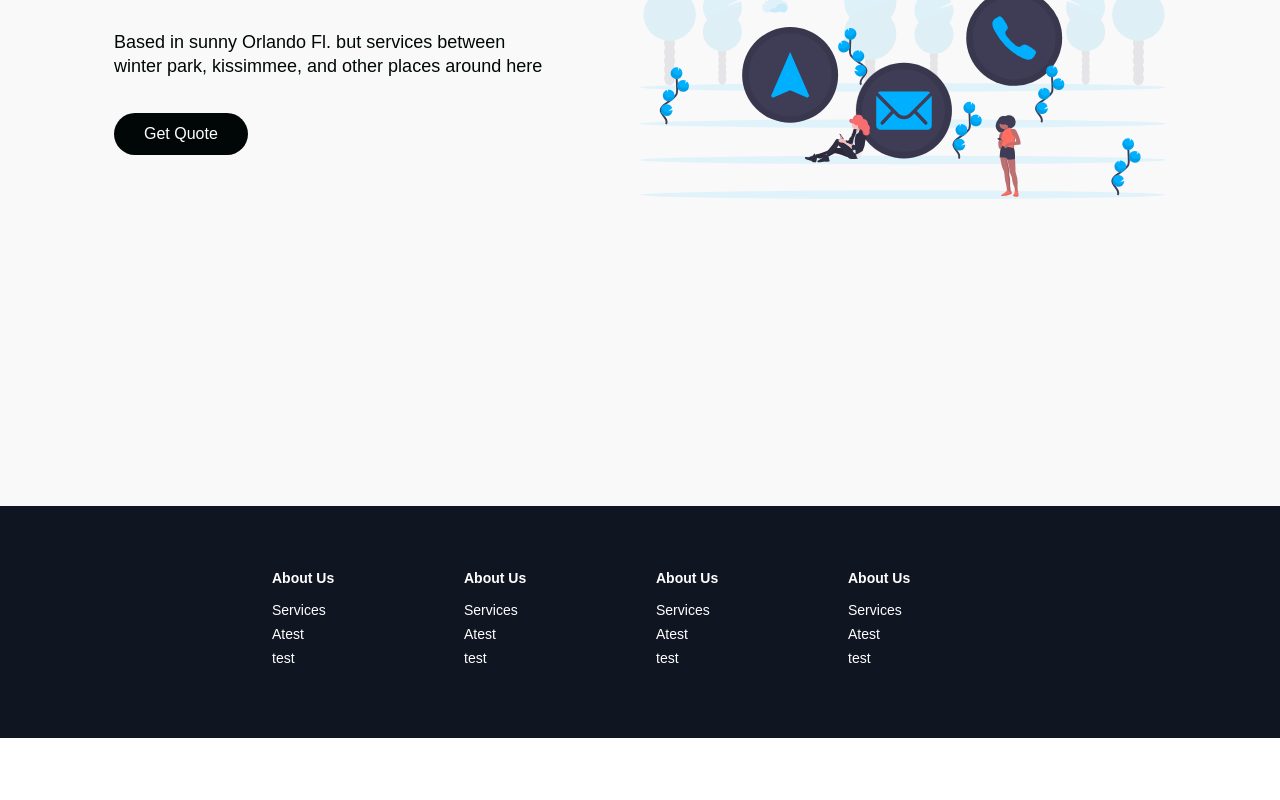
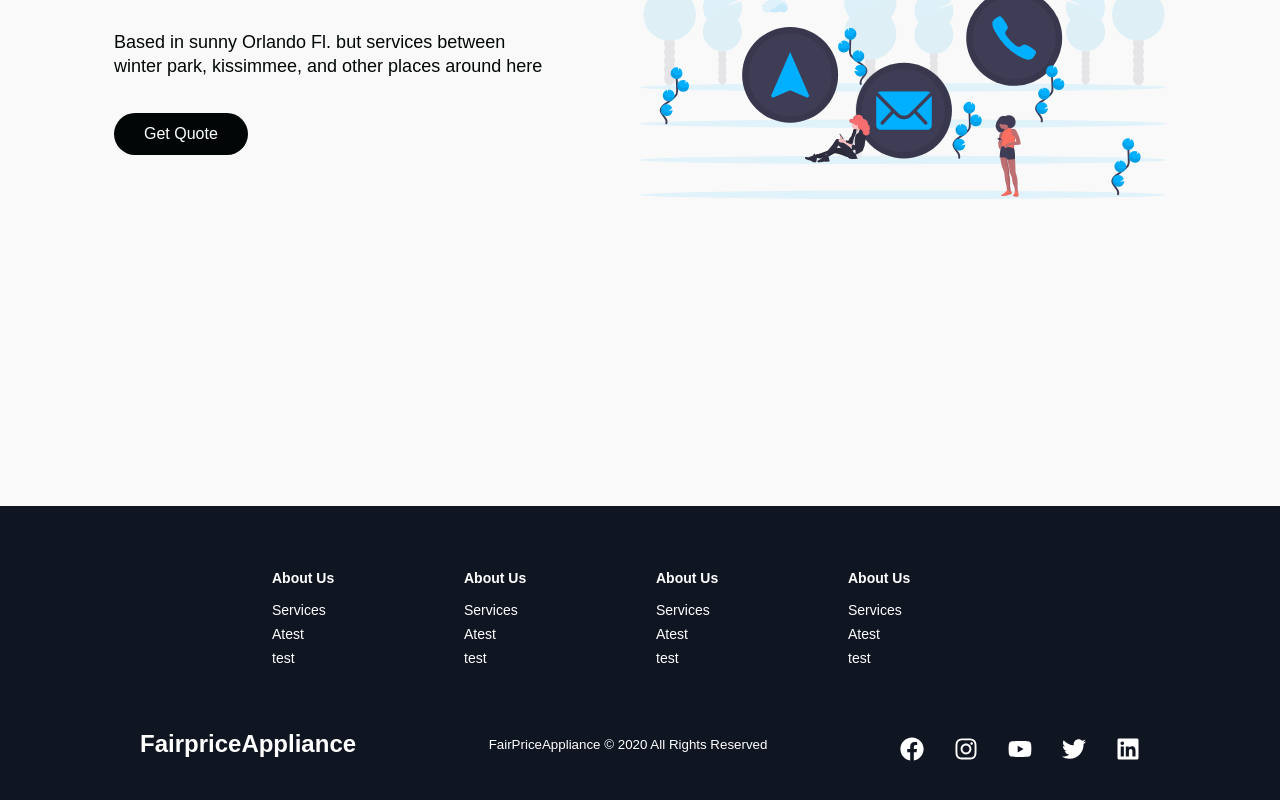
Before and after one commit to Lyoung0789/fair-price-appliance-official, a React (Create React App) app: page / in a window 1280 px wide. Shown: the part 3794-4594 px from the top of the page. Before the commit the page ends 4532 px from the top, so only its background shows below. Built offline with nearby package versions, Linux system fonts and the light colour scheme; a web font is replaced by a local one.

Commit message:
Adding the styles and social media logos for the footer

```diff
--- a/src/components/Footer/FooterElements.js
+++ b/src/components/Footer/FooterElements.js
@@ -64,3 +64,49 @@
     transition: 0.3s ease-out;
   }
 `;
+
+export const SocialMedia = styled.section`
+  max-width: 1000px;
+  width: 100%;
+`;
+
+export const SocialMediaWrap = styled.div`
+  display: flex;
+  justify-content: space-between;
+  align-items: center;
+  max-width: 1100px;
+  margin: 40px auto 0 auto;
+
+  @media screen and (max-width: 820px) {
+    flex-direction: column;
+  }
+`;
+
+export const SocialLogo = styled(Link)`
+  color: #fff;
+  justify-self: start;
+  cursor: pointer;
+  text-decoration: none;
+  font-size: 1.5rem;
+  display: flex;
+  align-items: center;
+  margin-bottom: 16px;
+  font-weight: bold;
+`;
+
+export const WebsiteRights = styled.small`
+  color: #fff;
+  margin-bottom: 16px;
+`;
+
+export const SocialIcons = styled.div`
+  display: flex;
+  justify-content: space-between;
+  align-items: center;
+  width: 240px;
+`;
+
+export const SocialIconLink = styled.a`
+  color: #fff;
+  font-size: 24px;
+`;
--- a/src/components/Footer/index.js
+++ b/src/components/Footer/index.js
@@ -1,4 +1,11 @@
 import React from "react";
+import {
+  FaFacebook,
+  FaInstagram,
+  FaYoutube,
+  FaLinkedin,
+  FaTwitter,
+} from "react-icons/fa";
 import {
   FooterContainer,
   FooterWrap,
@@ -7,6 +14,12 @@
   FooterLinkItems,
   FooterLinkTitle,
   FooterLink,
+  SocialMedia,
+  SocialMediaWrap,
+  SocialLogo,
+  WebsiteRights,
+  SocialIcons,
+  SocialIconLink,
 } from "./FooterElements";
 
 function Footer() {
@@ -43,6 +56,32 @@
             </FooterLinkItems>
           </FooterLinksWraper>
         </FooterLinksContainer>
+        <SocialMedia>
+          <SocialMediaWrap>
+            <SocialLogo to="/">FairpriceAppliance</SocialLogo>
+            <WebsiteRights>
+              FairPriceAppliance © {new Date().getFullYear()} All Rights
+              Reserved
+            </WebsiteRights>
+            <SocialIcons>
+              <SocialIconLink href="/" target="_blank" aria-label="Facebook">
+                <FaFacebook />
+              </SocialIconLink>
+              <SocialIconLink href="/" target="_blank" aria-label="Instagram">
+                <FaInstagram />
+              </SocialIconLink>
+              <SocialIconLink href="/" target="_blank" aria-label="Youtube">
+                <FaYoutube />
+              </SocialIconLink>
+              <SocialIconLink href="/" target="_blank" aria-label="Twitter">
+                <FaTwitter />
+              </SocialIconLink>
+              <SocialIconLink href="/" target="_blank" aria-label="Linkedin">
+                <FaLinkedin />
+              </SocialIconLink>
+            </SocialIcons>
+          </SocialMediaWrap>
+        </SocialMedia>
       </FooterWrap>
     </FooterContainer>
   );
```
